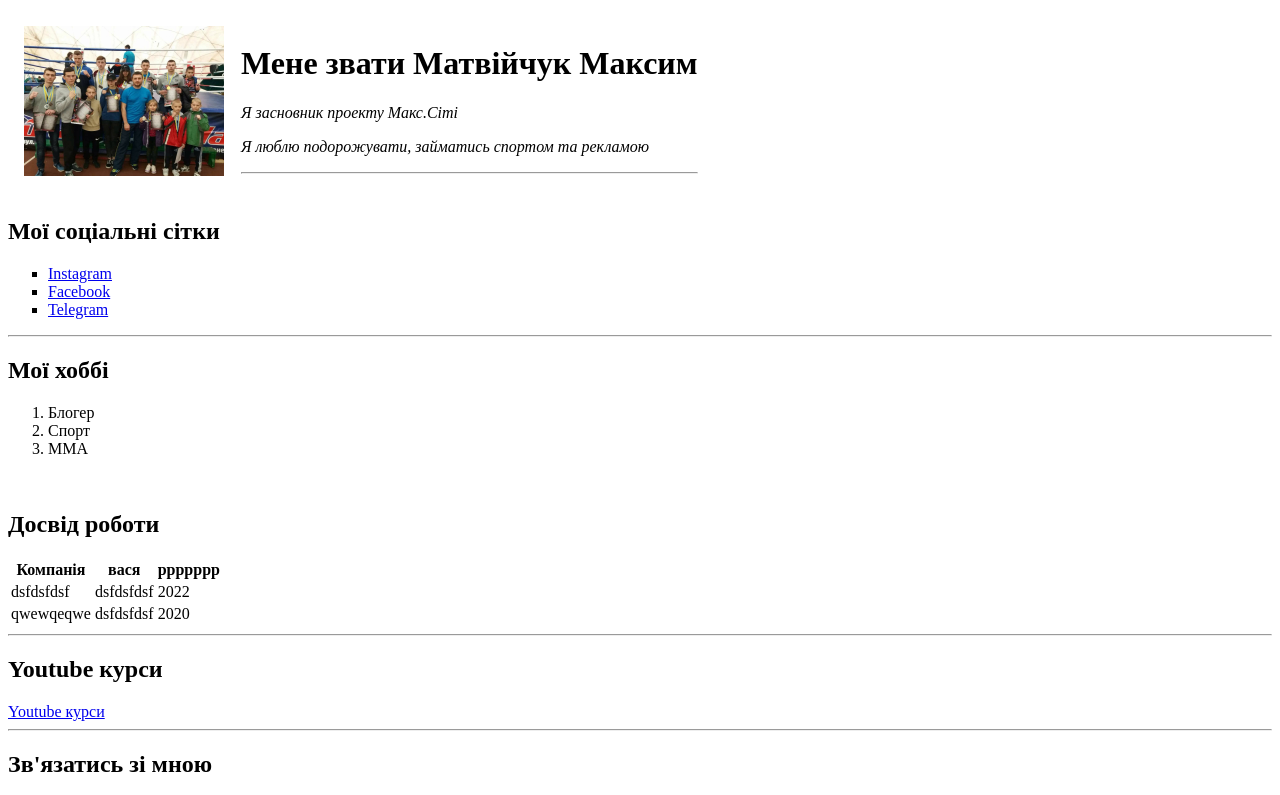
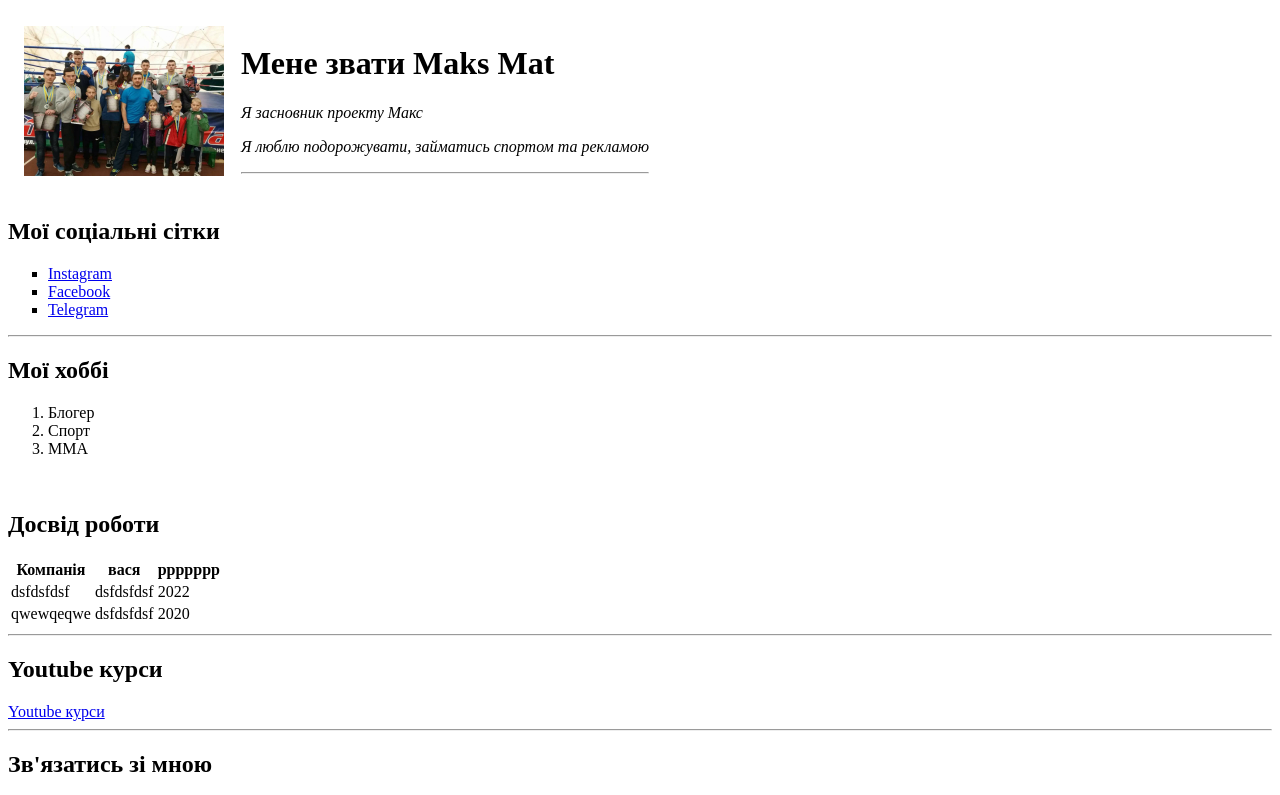
Before and after one commit to Matviichuk-Maksym/trening2, a plain HTML site: page index.html in a window 1280 px wide. Shown: the top 795 px of the page. Drawn offline with Linux system fonts and the light colour scheme.

Commit message:
Update index.html

```diff
--- a/index.html
+++ b/index.html
@@ -11,8 +11,8 @@
                 <img src="js471teh_4m.jpg" width="200" alt="this is my foto">
             </td>
             <td>
-                <h1>Мене звати Матвійчук Максим</h1>
-                <p> <em>Я засновник проекту Макс.Сіті </em> </p>
+                <h1>Мене звати Maks Mat</h1>
+                <p> <em>Я засновник проекту Макс </em> </p>
                 <P> <em> Я люблю подорожувати, займатись спортом та рекламою </em> </P>
                 <hr>
             </td>
```
